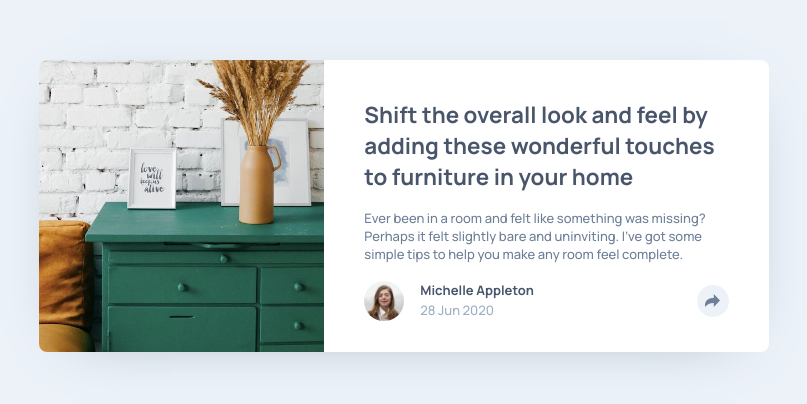
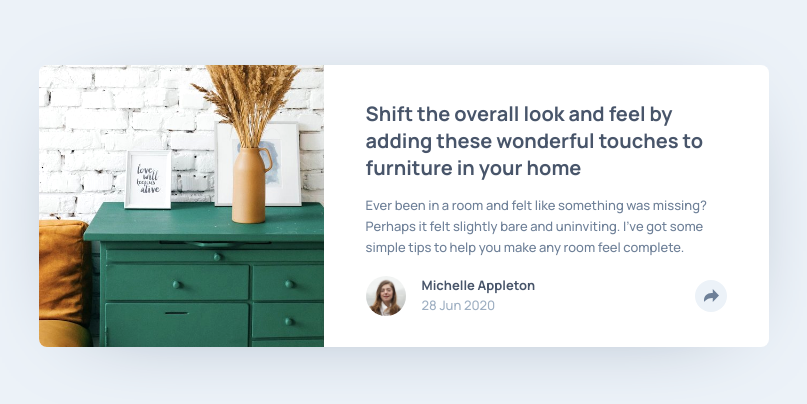
Before and after one commit to marisudris/frontend-mentor-article-preview-component, a plain HTML site: page index.html in a window 1280 px wide. Shown: the part 194-598 px from the top of the page, without its empty margins (236-1043 px from the left). Drawn offline with Linux system fonts and the light colour scheme.

Commit message:
Update style

```diff
--- a/style.css
+++ b/style.css
@@ -50,7 +50,7 @@ body {
   background: white;
   border-radius: 8px;
   overflow: hidden;
-  box-shadow: 0 10px 60px -40px var(--clr-desaturated-dark-blue);
+  box-shadow: 0 10px 90px -50px var(--clr-desaturated-dark-blue);
 }
 
 @media (min-width: 768px) {
@@ -78,6 +78,7 @@ body {
   height: 100%;
   width: 100%;
   object-fit: cover;
+  filter: brightness(1.1);
 }
 
 @media (min-width: 768px) {
@@ -94,7 +95,7 @@ body {
 
 @media (min-width: 768px) {
   .card__body {
-    padding: 3em 3.1em 2.4em;
+    padding: 2.7em 3.2em 2.4em;
   }
 }
 
@@ -106,12 +107,13 @@ body {
 
 @media (min-width: 768px) {
   .card__title {
-    font-size: 1.4rem;
-    margin-bottom: 0.75em;
+    font-size: 1.25rem;
+    margin-bottom: 0.7em;
   }
 }
 
 .card__prose {
+  line-height: 1.6;
   margin-bottom: 1.4em;
 }
 
@@ -166,6 +168,7 @@ body {
   z-index: 1;
 }
 
+.share--active,
 .share:hover,
 .share:focus {
   color: white;
@@ -173,6 +176,7 @@ body {
 }
 
 @media (min-width: 768px) {
+  .share--active,
   .share:hover,
   .share:focus {
     color: white;
@@ -180,6 +184,7 @@ body {
   }
 }
 
+.share--active .share__image path,
 .share:hover .share__image path,
 .share:focus .share__image path {
   fill: white;
```
